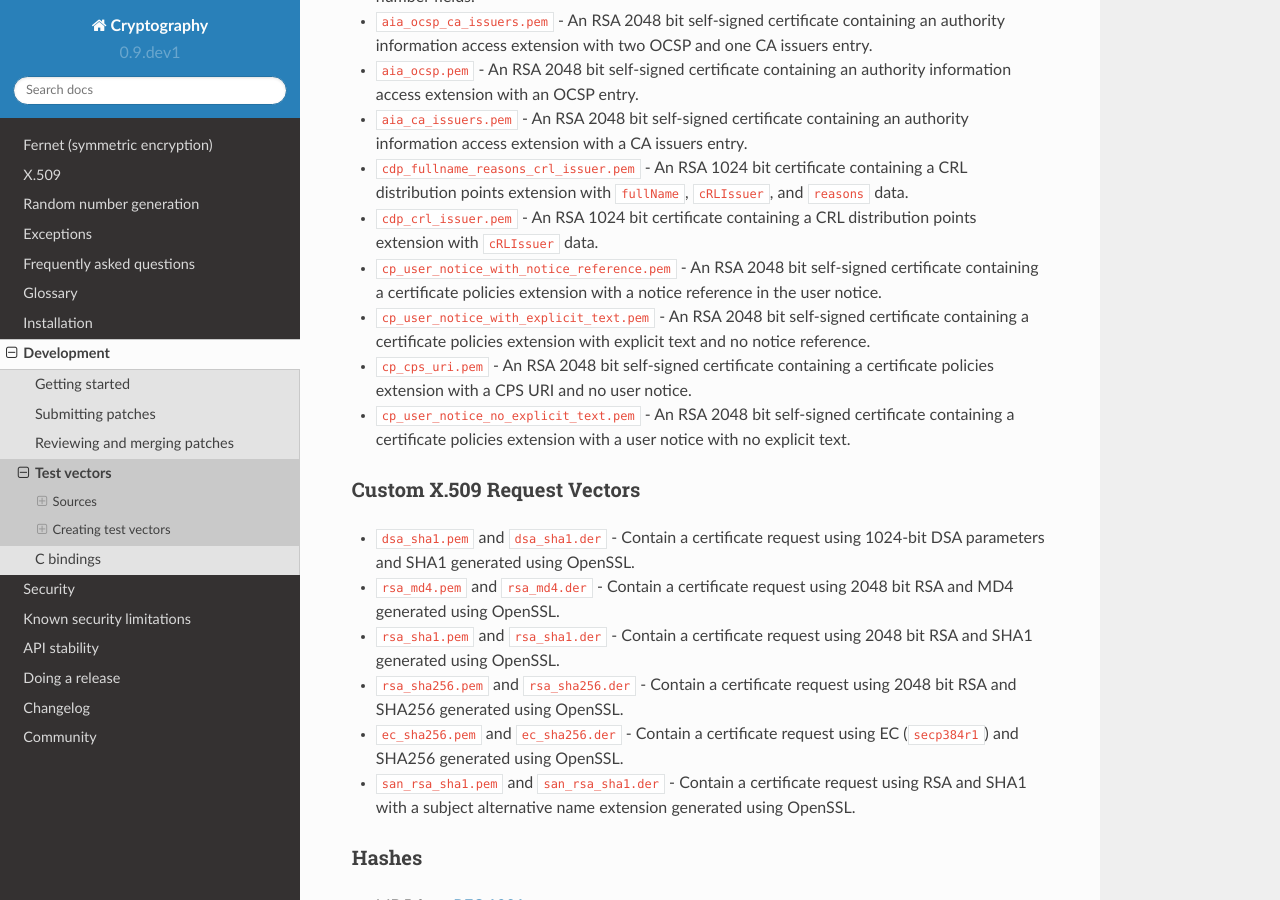
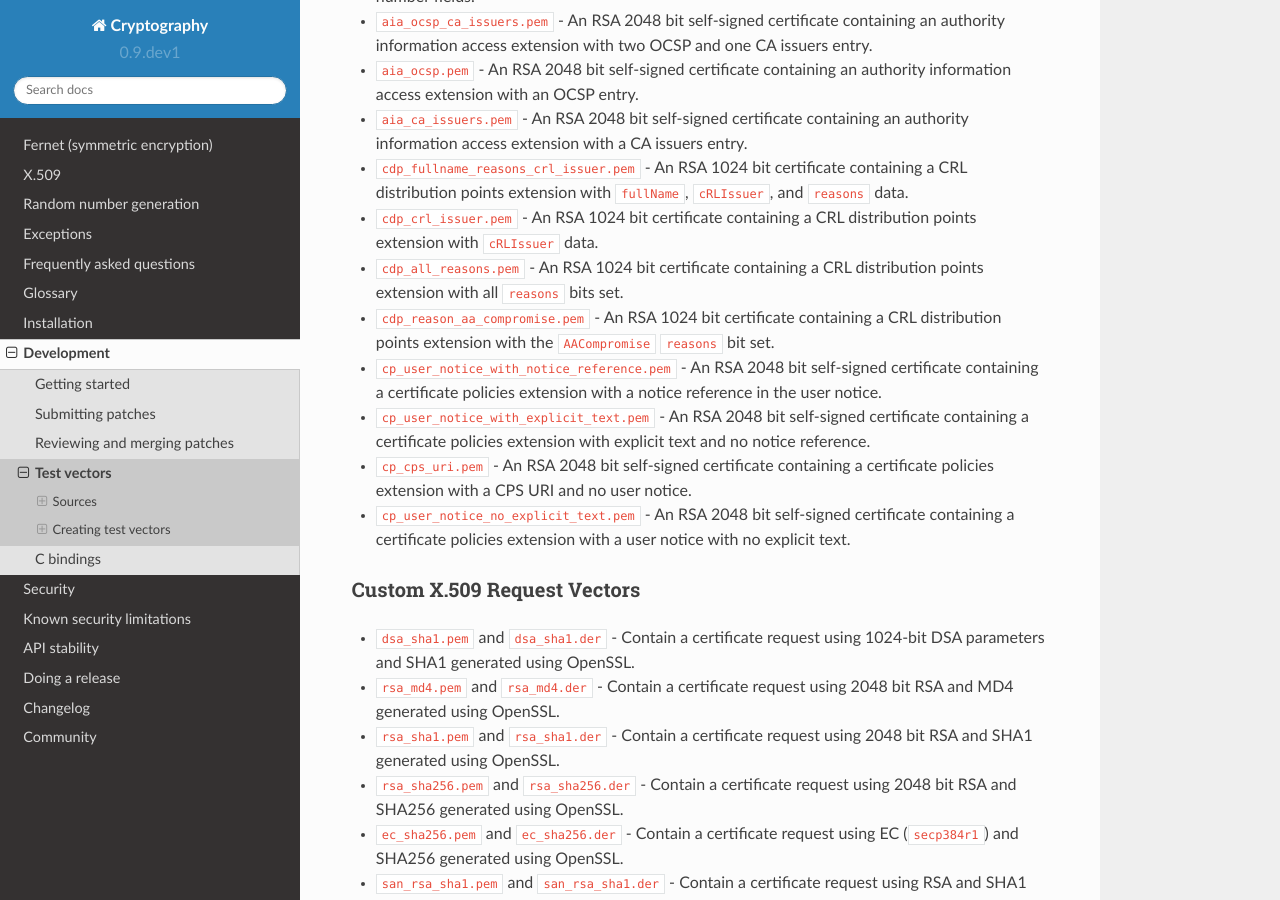
Before and after one commit to WebKing0121/cryptography, a Sphinx documentation site: the page built from docs/development/test-vectors.rst, in a window 1280 px wide and 900 px high, scrolled down 3602 px. Built offline with Sphinx 7.4.7 and the Read the Docs theme 2.0.0, drawn with Linux system fonts in a browser that asks for light colours; pages that are not in the unit, such as notebooks, are missing from menus.

Commit message:
more CDP vectors!

```diff
--- a/docs/development/test-vectors.rst
+++ b/docs/development/test-vectors.rst
@@ -184,6 +184,11 @@ Custom X.509 Vectors
   ``cRLIssuer``, and ``reasons`` data.
 * ``cdp_crl_issuer.pem`` - An RSA 1024 bit certificate containing a CRL
   distribution points extension with ``cRLIssuer`` data.
+* ``cdp_all_reasons.pem`` - An RSA 1024 bit certificate containing a CRL
+  distribution points extension with all ``reasons`` bits set.
+* ``cdp_reason_aa_compromise.pem`` - An RSA 1024 bit certificate containing a
+  CRL distribution points extension with the ``AACompromise`` ``reasons`` bit
+  set.
 * ``cp_user_notice_with_notice_reference.pem`` - An RSA 2048 bit self-signed
   certificate containing a certificate policies extension with a
   notice reference in the user notice.
```
Also changed, not shown: 2 other files.
